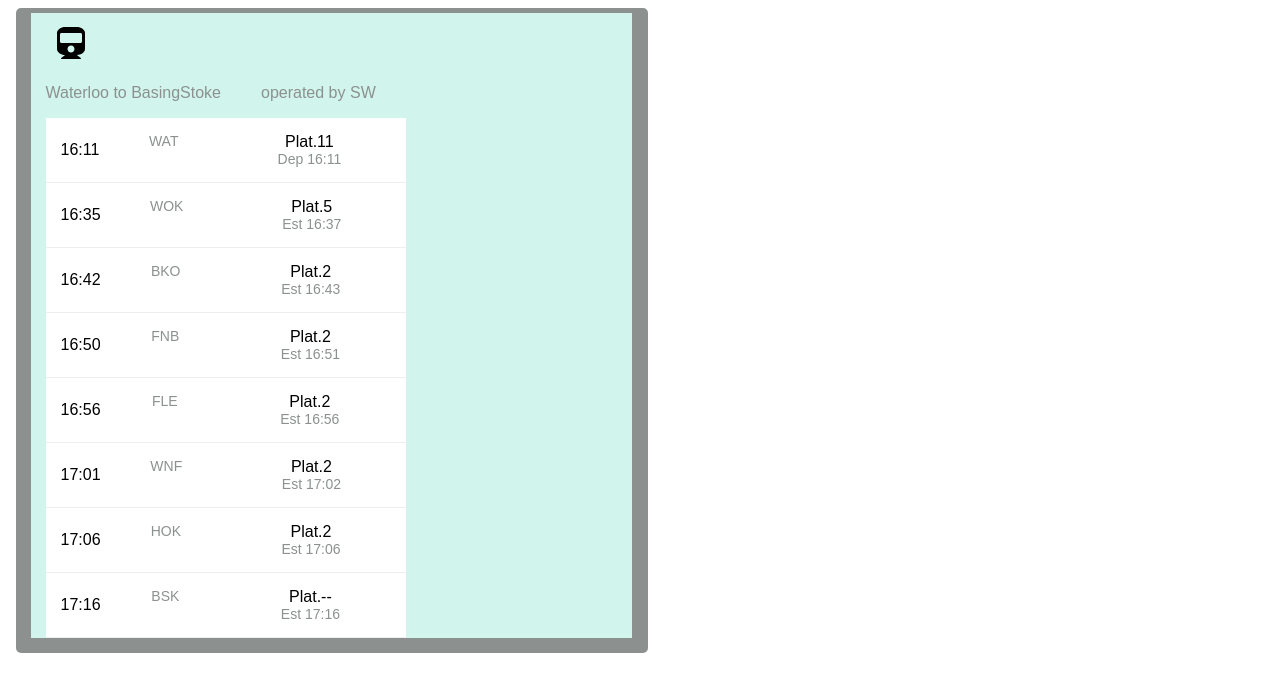
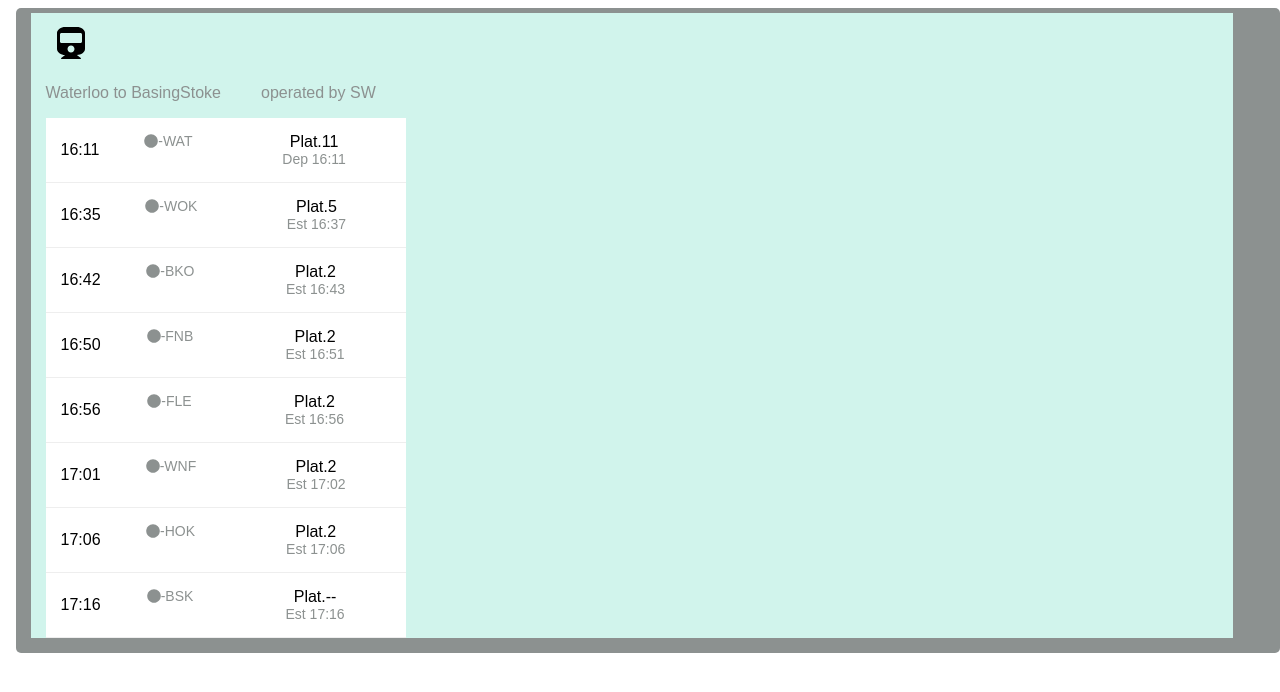
Before and after one commit to zerga9/Train_departure_info, a React (Create React App) app: page /#/serviceDetails/W92931 in a window 1280 px wide. Shown: the top 692 px of the page. Built offline with nearby package versions, Linux system fonts and the light colour scheme.

Commit message:
Changing container service for 100% width

```diff
--- a/src/Service1.js
+++ b/src/Service1.js
@@ -48,7 +48,10 @@ class Service1 extends Component {
                             ).format("HH:mm")}
                       </Col1>
                       <Col2>
-                        <SecondSp>{stop.location.crs}</SecondSp>
+                        <SecondSp>
+                          <FontAwesomeIcon icon={faCircle} />-
+                          {stop.location.crs}
+                        </SecondSp>
                       </Col2>
                       <Col3>
                         Plat.
--- a/src/serviceDetailsStyles.js
+++ b/src/serviceDetailsStyles.js
@@ -4,7 +4,7 @@ export const Container = styled.div`
   background-color: #8c9190;
   min-height: 600px;
   overflow-y: auto;
-  width: 50%;
+  width: 100%;
   margin-left: 7.5px;
   padding: 5px 15px 0;
   box-sizing: border-box;
```
